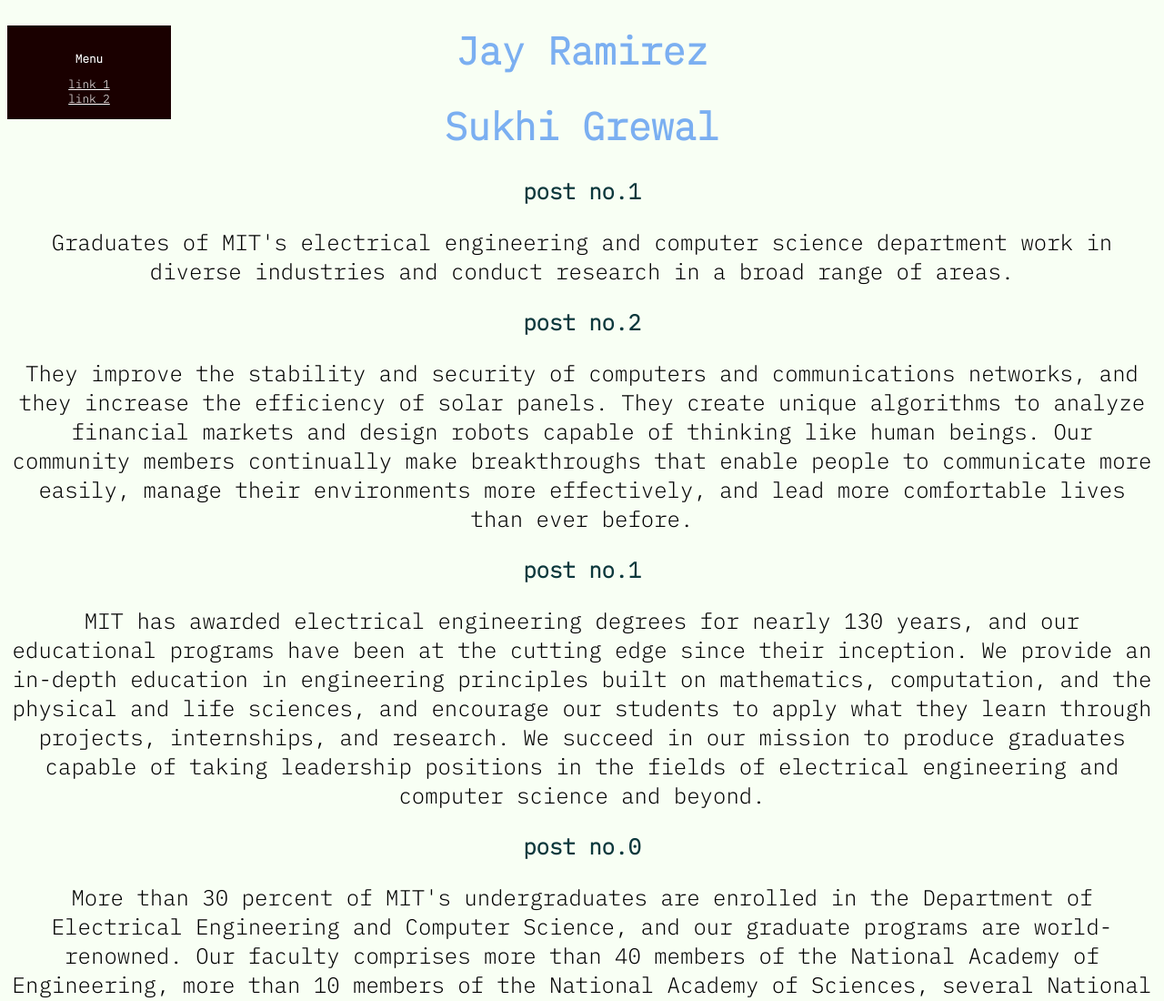
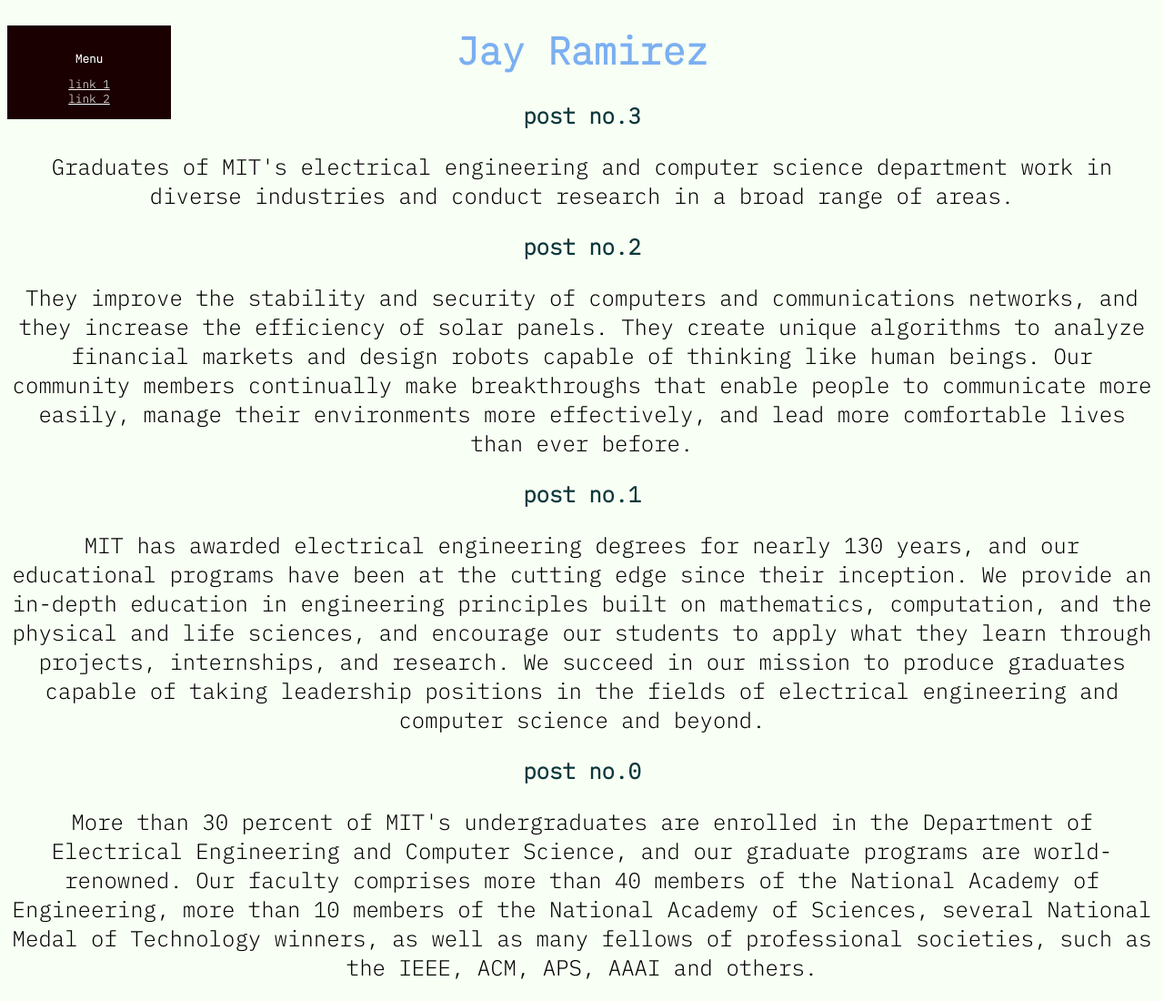
Before and after one commit to jayramirezengineer/jayramirezengineer.github.io, a plain HTML site: page index.html in a window 1280 px wide. Shown: the top 1100 px of the page at 91% size. Drawn offline with Linux system fonts and the light colour scheme.

Commit message:
Update index.html

```diff
--- a/index.html
+++ b/index.html
@@ -71,8 +71,7 @@
 
 <h1>Jay Ramirez</h1>
 
-<h1>Sukhi Grewal</h1>
-	<h2>post no.1</h2>
+	<h2>post no.3</h2>
 <p>Graduates of MIT's electrical engineering and computer science department work in diverse industries and conduct research in a broad range of areas.</p>
 	<h2>post no.2</h2>
 <p>They improve the stability and security of computers and communications networks, and they increase the efficiency of solar panels. They create unique algorithms to analyze financial markets and design robots capable of thinking like human beings. Our community members continually make breakthroughs that enable people to communicate more easily, manage their environments more effectively, and lead more comfortable lives than ever before.</p>
```
